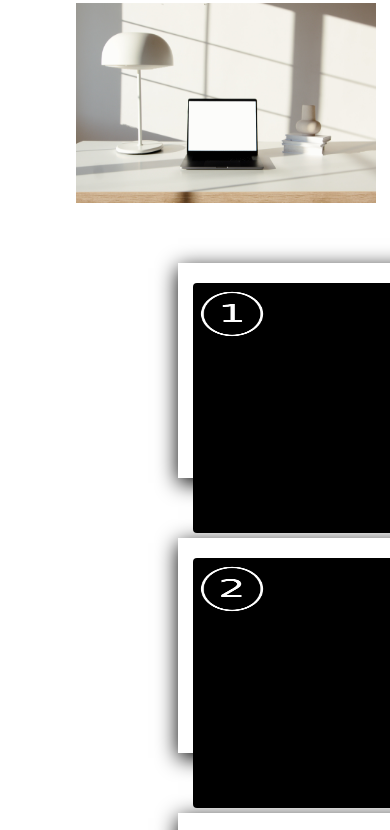
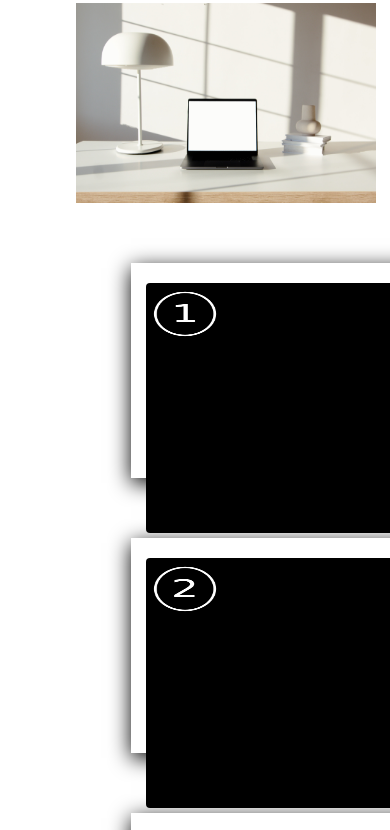
Before and after one commit to bryanbalderas/bryanbalderas.github.io, a plain HTML site: page index.html in a window 390 px wide. Shown: the part 914-1744 px from the top of the page. Drawn offline with Linux system fonts and the light colour scheme.

Commit message:
margeners

```diff
--- a/css/estilo.css
+++ b/css/estilo.css
@@ -199,7 +199,7 @@ a {
     align-items: center;
     flex-wrap: wrap;
     padding: 30px;
-    margin-left:20%;
+    margin-left:8%;
 }
 
 .container .card{
@@ -463,7 +463,7 @@ a {
 
     .container{
         width: 500px;
-        margin-left: 20%;
+        margin-left: 8%;
     }
 
     .footer-right>*{
```
